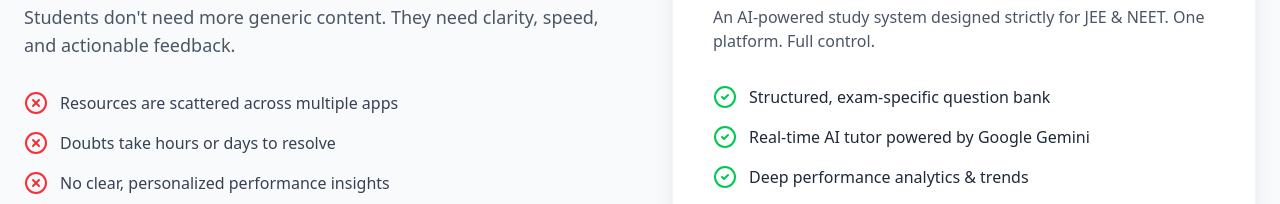
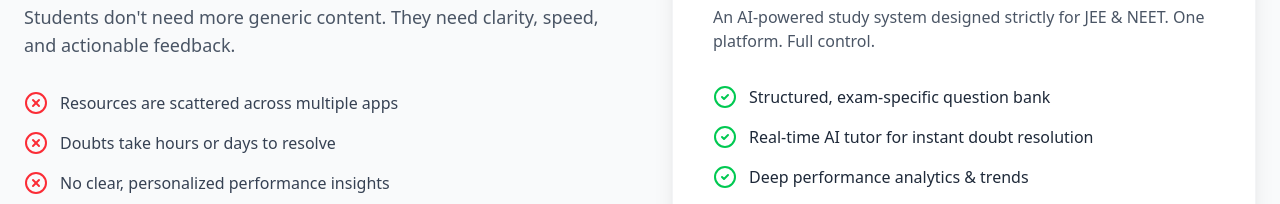
Before and after one commit to samex111/Accerra, a React (Vite) app in the folder frontend/: page / in a window 1280 px wide. Shown: the part 980-1184 px from the top of the page. Built offline with nearby package versions, Linux system fonts and the light colour scheme; no server answers.

Commit message:
imporove  content on landing page

```diff
--- a/frontend/src/pages/LandingPage.tsx
+++ b/frontend/src/pages/LandingPage.tsx
@@ -101,7 +101,7 @@
             <ul className="space-y-4">
               {[
                 "Structured, exam-specific question bank",
-                "Real-time AI tutor powered by Google Gemini",
+                "Real-time AI tutor for instant doubt resolution",
                 "Deep performance analytics & trends",
                 "Personalized learning and practice tools"
               ].map((item, i) => (
```
